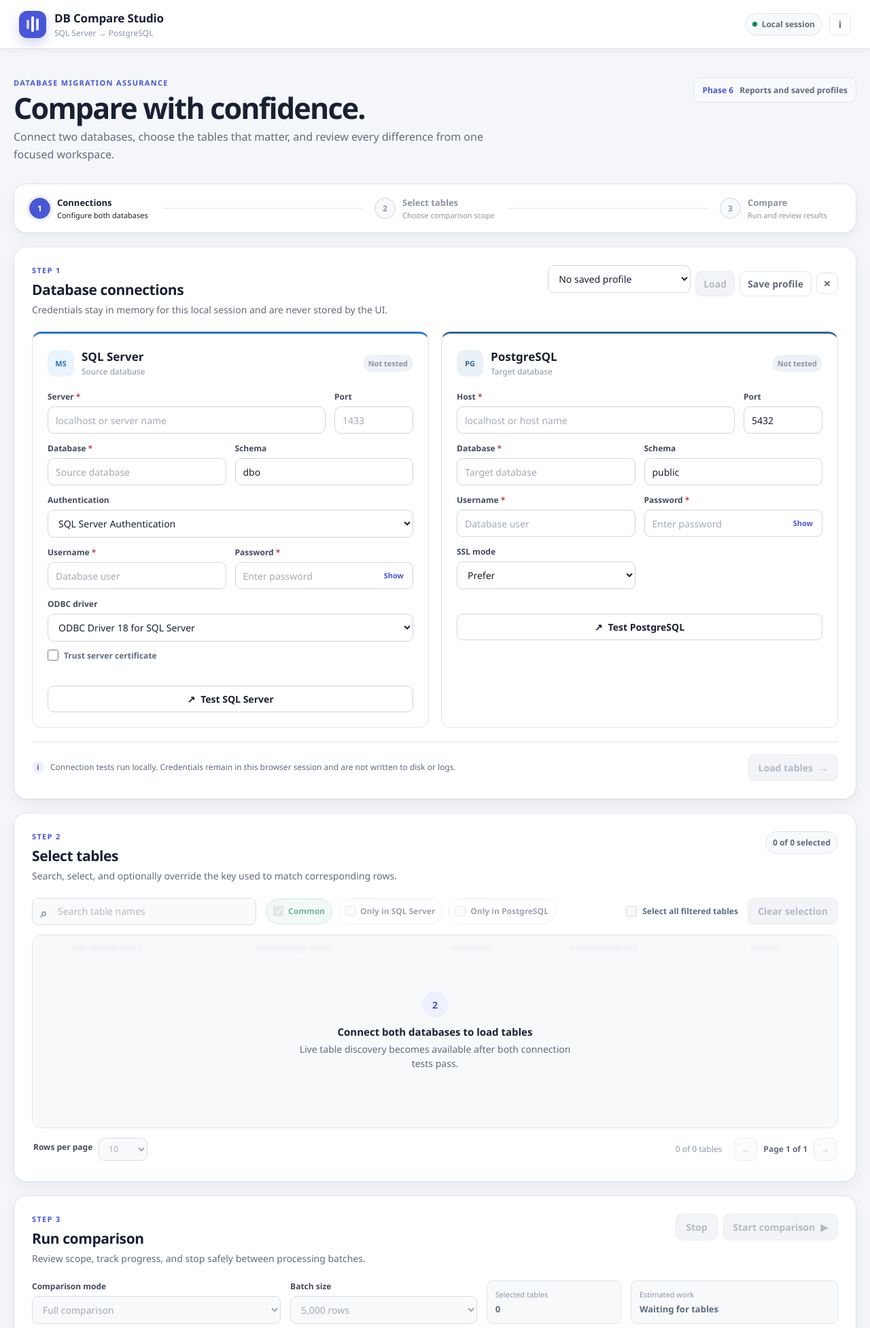
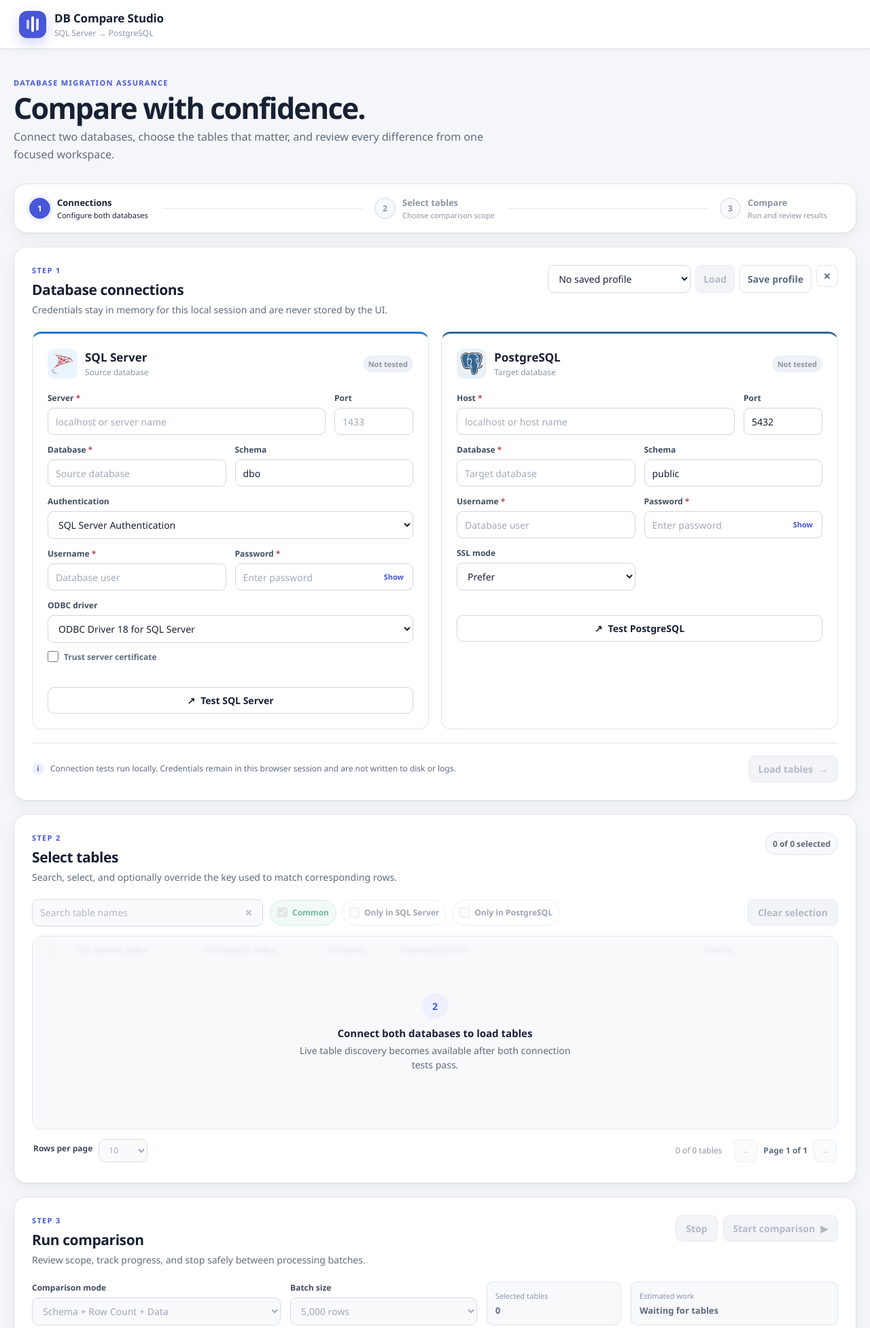
Before and after one commit to karthikeyaguptha/DBDataCompare, a Flask app: page / in a window 1280 px wide. Shown: the top 1954 px of the page at 68% size. Run offline with Flask 3, Linux system fonts and the light colour scheme; data that the repository does not hold is empty.

Commit message:
feat: polish responsive grids and comparison controls

```diff
--- a/db_compare/web.py
+++ b/db_compare/web.py
@@ -46,7 +46,7 @@
         {
             "application": "DB Compare Studio",
             "status": "ready",
-            "phase": "v0.7.0-reporting",
+            "phase": "v0.7.1-ui-polish",
         }
     )
 
--- a/static/css/styles.css
+++ b/static/css/styles.css
@@ -160,19 +160,31 @@
     gap: 7px;
 }
 
+.profile-tools {
+    display: grid;
+    grid-template-columns: minmax(210px, 1fr) auto auto auto;
+    align-items: stretch;
+}
+
+.profile-tools label {
+    min-width: 0;
+}
+
 .profile-tools select {
-    width: 210px;
-    min-height: 36px;
+    width: 100%;
+    min-height: 38px;
+    margin: 0;
 }
 
 .profile-tools .button {
-    min-height: 36px;
+    min-height: 38px;
     padding: 8px 11px;
+    white-space: nowrap;
 }
 
 .delete-profile {
-    width: 36px;
-    height: 36px;
+    width: 38px;
+    height: 38px;
     color: var(--danger);
     font-size: 19px;
 }
@@ -436,13 +448,18 @@
 
 .database-mark {
     display: grid;
-    width: 39px;
-    height: 39px;
-    flex: 0 0 39px;
+    width: 44px;
+    height: 44px;
+    flex: 0 0 44px;
     place-items: center;
     border-radius: 11px;
-    font-size: 11px;
-    font-weight: 800;
+}
+
+.database-mark img {
+    display: block;
+    width: 34px;
+    height: 34px;
+    object-fit: contain;
 }
 
 .sql-mark {
@@ -696,27 +717,46 @@
 
 .table-toolbar {
     flex-wrap: wrap;
-    gap: 14px;
+    gap: 10px;
     margin-bottom: 14px;
 }
 
 .search-box {
     position: relative;
-    width: min(330px, 100%);
-}
-
-.search-box > span:first-child {
+    width: min(340px, 100%);
+}
+
+.search-box input {
+    margin: 0;
+    padding-right: 42px;
+}
+
+.search-clear {
     position: absolute;
     z-index: 1;
-    top: 10px;
-    left: 12px;
-    color: var(--ink-faint);
-    font-size: 18px;
-}
-
-.search-box input {
-    margin: 0;
-    padding-left: 37px;
+    top: 5px;
+    right: 6px;
+    display: grid;
+    width: 30px;
+    height: 30px;
+    place-items: center;
+    border: 0;
+    border-radius: 7px;
+    background: transparent;
+    color: var(--ink-soft);
+    font-size: 20px;
+    font-weight: 700;
+    line-height: 1;
+}
+
+.search-clear:not(:disabled):hover {
+    background: var(--surface-strong);
+    color: var(--ink);
+}
+
+.search-clear:disabled {
+    color: var(--ink-faint);
+    opacity: 0.55;
 }
 
 .check-label {
@@ -738,7 +778,7 @@
 
 .status-filters {
     display: flex;
-    flex: 1 1 430px;
+    flex: 1 1 470px;
     flex-wrap: wrap;
     gap: 8px;
 }
@@ -788,14 +828,16 @@
     opacity: 0.6;
 }
 
-.compare-all {
+#clearSelection {
     margin-left: auto;
+    white-space: nowrap;
 }
 
 .data-table-wrap {
     position: relative;
     min-height: 285px;
-    overflow: auto;
+    overflow-x: hidden;
+    overflow-y: auto;
     border: 1px solid var(--line);
     border-radius: var(--radius-md);
     outline: none;
@@ -807,9 +849,15 @@
 
 .data-table {
     width: 100%;
-    min-width: 800px;
+    table-layout: fixed;
     border-collapse: collapse;
 }
+
+.selection-col { width: 4.5%; }
+.table-name-col { width: 15.5%; }
+.column-count-col { width: 9%; }
+.comparison-key-col { width: 38%; }
+.availability-col { width: 17.5%; }
 
 .data-table th {
     padding: 11px 13px;
@@ -821,6 +869,8 @@
     letter-spacing: 0.02em;
     text-align: left;
     text-transform: uppercase;
+    white-space: normal;
+    overflow-wrap: anywhere;
 }
 
 .data-table td {
@@ -864,8 +918,11 @@
 }
 
 .check-column {
-    width: 46px;
     text-align: center !important;
+}
+
+.master-checkbox {
+    vertical-align: middle;
 }
 
 .key-chip,
--- a/static/js/app.js
+++ b/static/js/app.js
@@ -42,6 +42,7 @@
     tablesOverlay: document.querySelector("#tablesOverlay"),
     tablesBody: document.querySelector("#tablesBody"),
     tableSearch: document.querySelector("#tableSearch"),
+    clearTableSearch: document.querySelector("#clearTableSearch"),
     tableStatusFilters: [...document.querySelectorAll(".table-status-filter")],
     selectAllTables: document.querySelector("#selectAllTables"),
     clearSelection: document.querySelector("#clearSelection"),
@@ -336,7 +337,7 @@
     state.schemaResults.clear();
     resetSchemaResults();
     elements.tablesOverlay.classList.remove("is-hidden");
-    [elements.tableSearch, ...elements.tableStatusFilters, elements.selectAllTables, elements.clearSelection, elements.tablePageSize]
+    [elements.tableSearch, elements.clearTableSearch, ...elements.tableStatusFilters, elements.selectAllTables, elements.clearSelection, elements.tablePageSize]
         .forEach((control) => { control.disabled = true; });
     elements.tablesBody.replaceChildren();
     updateSelectionCount();
@@ -345,7 +346,7 @@
 function unlockTableWorkspace() {
     state.tablesLoaded = true;
     elements.tablesOverlay.classList.add("is-hidden");
-    [elements.tableSearch, ...elements.tableStatusFilters, elements.selectAllTables, elements.clearSelection, elements.tablePageSize]
+    [elements.tableSearch, elements.clearTableSearch, ...elements.tableStatusFilters, elements.selectAllTables, elements.clearSelection, elements.tablePageSize]
         .forEach((control) => { control.disabled = false; });
     elements.comparisonMode.disabled = false;
     elements.batchSize.disabled = elements.comparisonMode.value !== "full";
@@ -1141,7 +1142,7 @@
         stopped
             ? "Comparison stopped"
             : includeData
-                ? "Full comparison complete"
+                ? "Schema, row count, and data comparison complete"
                 : includeCounts
                 ? "Schema and row-count comparison complete"
                 : "Schema comparison complete",
@@ -1242,6 +1243,15 @@
     state.searchTimer = window.setTimeout(() => {
         loadTables({ resetPage: true });
     }, 180);
+});
+elements.clearTableSearch.addEventListener("click", () => {
+    const hadSearch = Boolean(elements.tableSearch.value);
+    elements.tableSearch.value = "";
+    elements.tableSearch.focus();
+    if (hadSearch) {
+        window.clearTimeout(state.searchTimer);
+        loadTables({ resetPage: true });
+    }
 });
 elements.tableStatusFilters.forEach((checkbox) => {
     checkbox.addEventListener("change", () => {
@@ -1351,9 +1361,6 @@
         showToast("Clipboard access is unavailable in this browser.");
     }
 });
-document.querySelector("#themeInfo").addEventListener("click", () => {
-    showToast("Phase 6 · Reports and saved profiles · Local access only.");
-});
 document.addEventListener("keydown", (event) => {
     if (event.altKey && event.key === "1") activateTab("results");
     if (event.altKey && event.key === "2") activateTab("log");
--- a/templates/index.html
+++ b/templates/index.html
@@ -23,10 +23,6 @@
             </div>
         </div>
 
-        <div class="topbar-actions">
-            <span class="local-badge"><span class="status-dot"></span> Local session</span>
-            <button class="icon-button" type="button" id="themeInfo" aria-label="About this version" title="About this version">i</button>
-        </div>
     </header>
 
     <main class="workspace" id="workspace">
@@ -35,10 +31,6 @@
                 <p class="eyebrow">Database migration assurance</p>
                 <h2 id="page-title">Compare with confidence.</h2>
                 <p>Connect two databases, choose the tables that matter, and review every difference from one focused workspace.</p>
-            </div>
-            <div class="phase-pill">
-                <span>Phase 6</span>
-                Reports and saved profiles
             </div>
         </section>
 
@@ -82,7 +74,9 @@
             <div class="connection-grid">
                 <article class="connection-card sql-card" data-connection="sql">
                     <div class="card-heading">
-                        <span class="database-mark sql-mark" aria-hidden="true">MS</span>
+                        <span class="database-mark sql-mark" aria-hidden="true">
+                            <img src="{{ url_for('static', filename='img/microsoftsqlserver-original.svg') }}" alt="">
+                        </span>
                         <div>
                             <h3>SQL Server</h3>
                             <p>Source database</p>
@@ -160,7 +154,9 @@
 
                 <article class="connection-card pg-card" data-connection="pg">
                     <div class="card-heading">
-                        <span class="database-mark pg-mark" aria-hidden="true">PG</span>
+                        <span class="database-mark pg-mark" aria-hidden="true">
+                            <img src="{{ url_for('static', filename='img/postgresql-original.svg') }}" alt="">
+                        </span>
                         <div>
                             <h3>PostgreSQL</h3>
                             <p>Target database</p>
@@ -249,9 +245,10 @@
 
             <div class="table-toolbar">
                 <label class="search-box">
-                    <span aria-hidden="true">⌕</span>
                     <span class="sr-only">Search tables</span>
                     <input id="tableSearch" type="search" placeholder="Search table names" disabled>
+                    <button class="search-clear" id="clearTableSearch" type="button"
+                        aria-label="Clear table search" title="Clear search" disabled>×</button>
                 </label>
                 <div class="status-filters" role="group" aria-label="Filter tables by availability">
                     <label class="filter-check common">
@@ -267,18 +264,27 @@
                         <span>Only in PostgreSQL</span>
                     </label>
                 </div>
-                <label class="check-label compare-all">
-                    <input type="checkbox" id="selectAllTables" disabled>
-                    <span>Select all filtered tables</span>
-                </label>
                 <button class="button ghost" id="clearSelection" type="button" disabled>Clear selection</button>
             </div>
 
             <div class="data-table-wrap" tabindex="0" aria-label="Table selection preview">
                 <table class="data-table" id="tablesTable">
+                    <colgroup>
+                        <col class="selection-col">
+                        <col class="table-name-col">
+                        <col class="table-name-col">
+                        <col class="column-count-col">
+                        <col class="comparison-key-col">
+                        <col class="availability-col">
+                    </colgroup>
                     <thead>
                         <tr>
-                            <th class="check-column"><span class="sr-only">Select</span></th>
+                            <th class="check-column">
+                                <input class="table-checkbox master-checkbox" type="checkbox"
+                                    id="selectAllTables" disabled
+                                    aria-label="Select or clear all filtered tables"
+                                    title="Select or clear all filtered tables">
+                            </th>
                             <th>SQL Server table</th>
                             <th>PostgreSQL table</th>
                             <th>Columns</th>
@@ -335,9 +341,9 @@
                 <label>
                     <span>Comparison mode</span>
                     <select id="comparisonMode" disabled>
-                        <option value="full" selected>Full comparison</option>
-                        <option value="schema_and_counts">Structure + row count</option>
-                        <option value="schema_only">Structure only</option>
+                        <option value="full" selected>Schema + Row Count + Data</option>
+                        <option value="schema_and_counts">Schema + Row Count</option>
+                        <option value="schema_only">Schema Only</option>
                     </select>
                 </label>
                 <label>
@@ -406,16 +412,16 @@
                     Results <span class="tab-count" id="resultsCount">0</span>
                 </button>
                 <button class="tab-button" id="logTab" type="button" role="tab" aria-selected="false" aria-controls="logPanel">
-                    Execution log <span class="live-indicator" aria-hidden="true"></span>
+                    Execution Log <span class="live-indicator" aria-hidden="true"></span>
                 </button>
                 <div class="tab-actions">
                     <label class="export-choice">
                         <span class="sr-only">Report format</span>
                         <select id="reportType" disabled aria-label="Report format">
-                            <option value="summary">JSON summary</option>
-                            <option value="mismatches">JSONL mismatches</option>
-                            <option value="csv">CSV summary</option>
-                            <option value="log">Execution log</option>
+                            <option value="mismatches" selected>Mismatch Report</option>
+                            <option value="summary">JSON Run Summary</option>
+                            <option value="csv">CSV Run Summary</option>
+                            <option value="log">Execution Log</option>
                         </select>
                     </label>
                     <button class="button ghost" id="exportReport" type="button" disabled>Export</button>
@@ -430,6 +436,17 @@
                 </div>
                 <div class="schema-results-table-wrap is-hidden" id="schemaResultsTable">
                     <table class="data-table schema-results-table">
+                        <colgroup>
+                            <col class="result-table-col">
+                            <col class="result-columns-col">
+                            <col class="result-column-diff-col">
+                            <col class="result-rows-col">
+                            <col class="result-row-diff-col">
+                            <col class="result-data-diff-col">
+                            <col class="result-key-col">
+                            <col class="result-status-col">
+                            <col class="result-action-col">
+                        </colgroup>
                         <thead>
                             <tr>
                                 <th>Table</th>
@@ -467,7 +484,7 @@
     <div class="toast" id="toast" role="status" aria-live="polite"></div>
 
     <footer class="footer">
-        <span>DB Compare Studio <b>v0.7.0</b></span>
+        <span>DB Compare Studio <b>v0.7.1</b></span>
         <span>Local access only · <code>127.0.0.1</code> · No credentials stored</span>
     </footer>
 </body>
```
Also changed, not shown: other parts of static/css/styles.css (+89 -13 lines), THIRD_PARTY_NOTICES.md (added, +9 -0 lines), tests/test_web.py (+9 -4 lines), README.md, static/img/microsoftsqlserver-original.svg (added), static/img/postgresql-original.svg (added).
